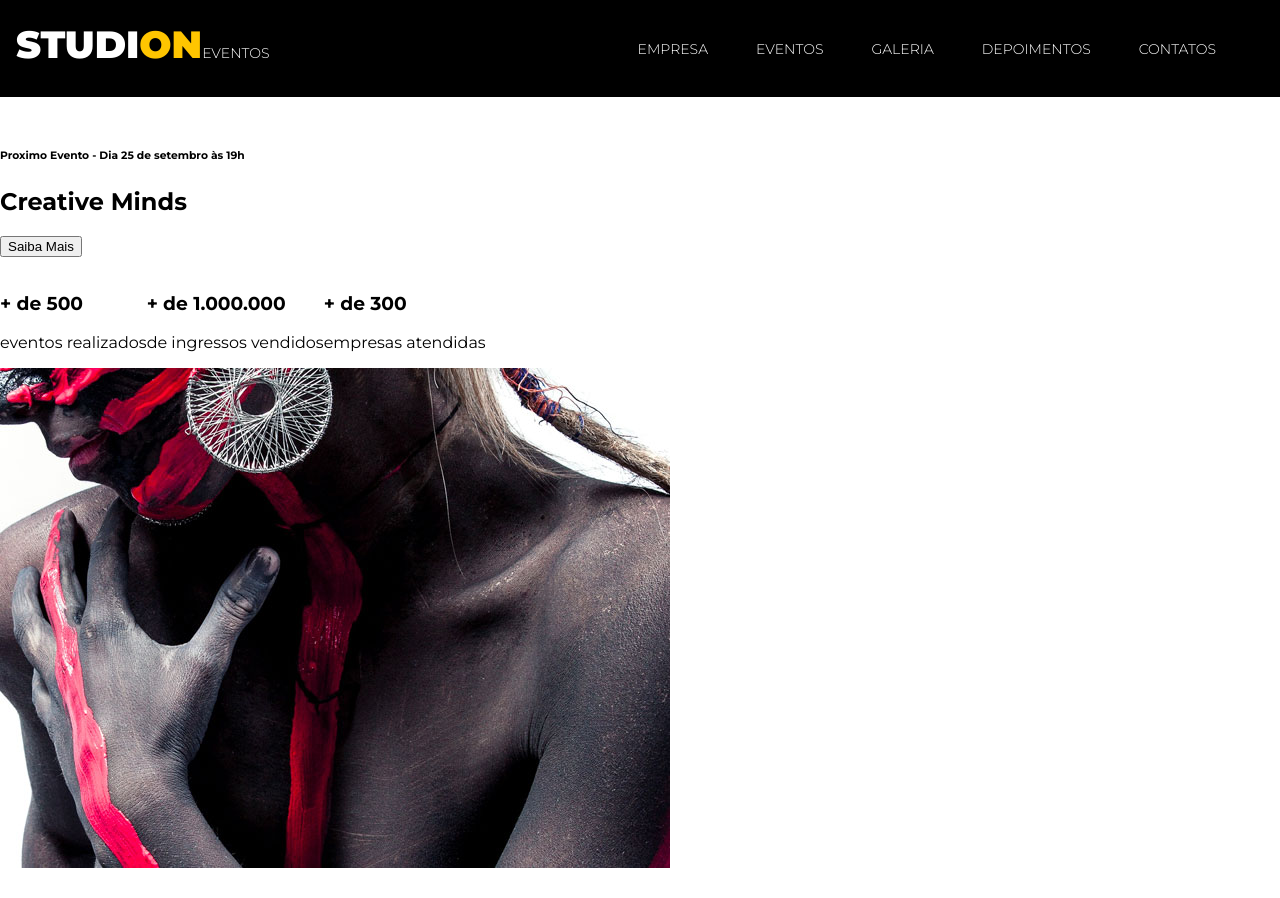
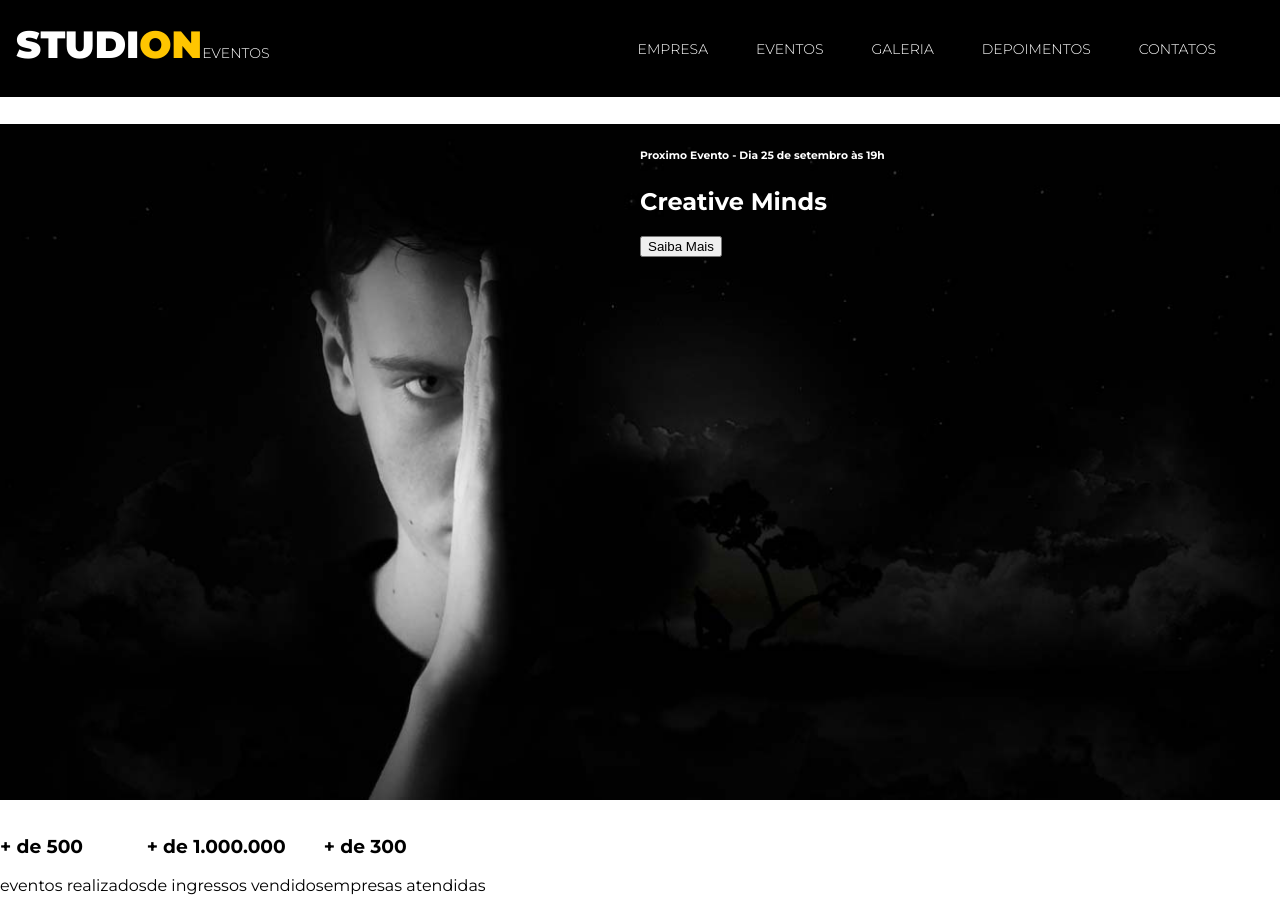
Before and after one commit to noamhenrique/newstudion, a website: page src/index.html in a window 1280 px wide. Shown: the top 898 px of the page. Drawn offline with Linux system fonts and the light colour scheme.

Commit message:
feat(slide): implementing the slide background

```diff
--- a/src/index.html
+++ b/src/index.html
@@ -35,9 +35,16 @@
     <header>
       <div id="slider">
         <div class="slide">
-          <h6><span>Proximo Evento</span> - Dia 25 de setembro às 19h</h6>
-          <h2><span>Creative</span> Minds</h2>
-          <button>Saiba Mais</button>
+          <img
+            class="slide__background-image"
+            src="./images/banner.jpg"
+            alt="Studion Banner"
+          />
+          <div class="slide__copy">
+            <h6><span>Proximo Evento</span> - Dia 25 de setembro às 19h</h6>
+            <h2><span>Creative</span> Minds</h2>
+            <button>Saiba Mais</button>
+          </div>
         </div>
       </div>
     </header>
--- a/src/style.css
+++ b/src/style.css
@@ -5,9 +5,10 @@
 }
 
 :root {
-  --color-primary: #ffc500;
   font-family: "Montserrat", sans-serif;
   font-size: 16px;
+  --color-primary: #ffc500;
+  --defaut-padding: 1rem;
 }
 
 body {
@@ -23,6 +24,7 @@ ul {
 
 .navbar {
   position: fixed;
+  z-index: 1;
   display: grid;
   grid-template-columns: 1fr 9fr;
   align-items: center;
@@ -72,3 +74,26 @@ ul {
 .copy--primary {
   color: var(--color-primary);
 }
+
+#slider {
+  background-color: #000;
+  color: #fff;
+}
+
+.slide {
+  position: relative;
+  height: calc(100vh - 7.75rem);
+}
+
+.slide__background-image {
+  width: 100%;
+  height: 100%;
+  object-fit: cover;
+  object-position: center;
+}
+
+.slide__copy {
+  position: absolute;
+  top: 0;
+  left: 50vw;
+}
```
